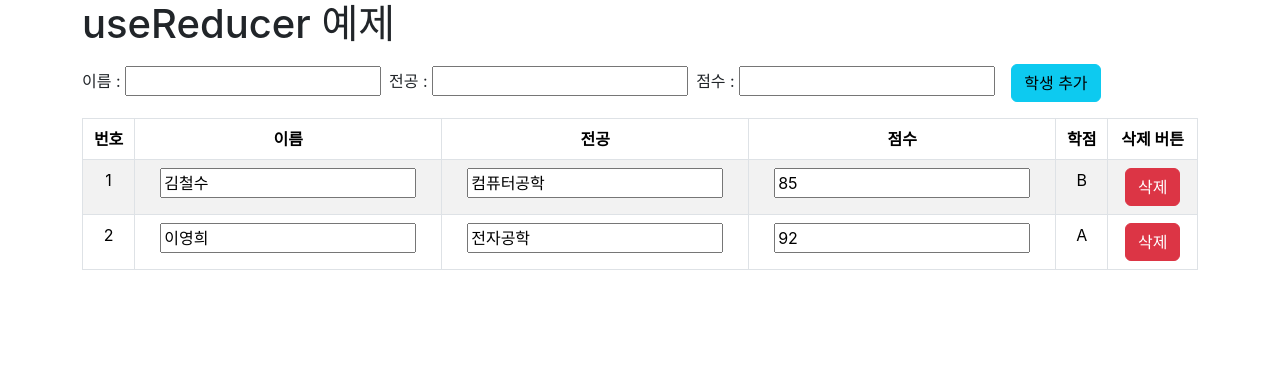
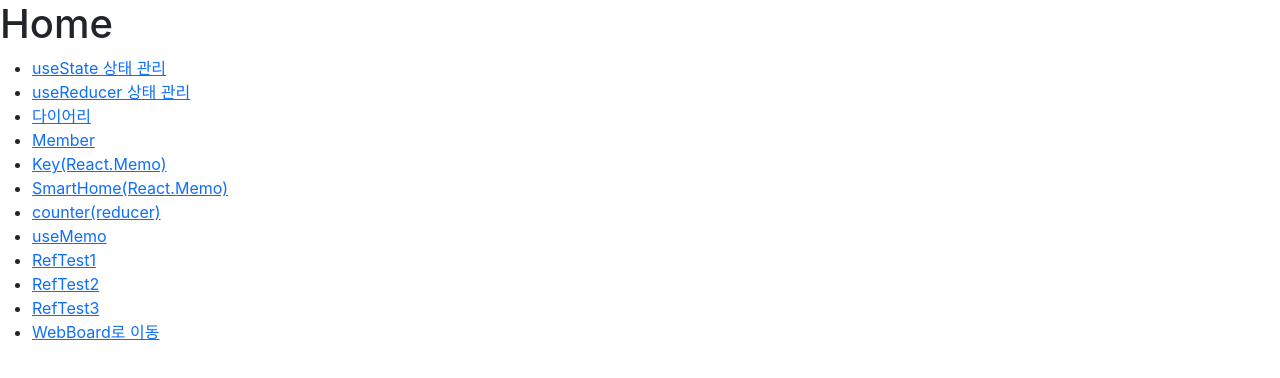
Before and after one commit to GJKim-James/shinhan-ds-academy-react, a React (Create React App) app: page / in a window 1280 px wide. Shown: the top 378 px of the page. Built offline with nearby package versions, Linux system fonts and the light colour scheme.

Commit message:
2025. 02. 17. 월. React 라우팅

```diff
--- a/package.json
+++ b/package.json
@@ -9,6 +9,7 @@
     "react": "^19.0.0",
     "react-bootstrap": "^2.10.9",
     "react-dom": "^19.0.0",
+    "react-router-dom": "^7.1.5",
     "react-scripts": "5.0.1",
     "web-vitals": "^4.2.4"
   },
--- /dev/null
+++ b/src/Home.jsx
@@ -0,0 +1,49 @@
+import { Link } from 'react-router-dom';
+
+function Home(props) {
+    return (
+        <div>
+            <h1>Home</h1>
+            <ul>
+                <li>
+                    <Link to={"/day5/state"}>useState 상태 관리</Link>
+                </li>
+                <li>
+                    <Link to={"/day5/reducer"}>useReducer 상태 관리</Link>
+                </li>
+                <li>
+                    <Link to={"/day4/diary"}>다이어리</Link>
+                </li>
+                <li>
+                    <Link to={"/day4/member"}>Member</Link>
+                </li>
+                <li>
+                    <Link to={"/day4/key"}>Key(React.Memo)</Link>
+                </li>
+                <li>
+                    <Link to={"/day4/smarthome"}>SmartHome(React.Memo)</Link>
+                </li>
+                <li>
+                    <Link to={"/day4/counter"}>counter(reducer)</Link>
+                </li>
+                <li>
+                    <Link to={"/day4/usememo"}>useMemo</Link>
+                </li>
+                <li>
+                    <Link to={"/day4/ref1"}>RefTest1</Link>
+                </li>
+                <li>
+                    <Link to={"/day4/ref2"}>RefTest2</Link>
+                </li>
+                <li>
+                    <Link to={"/day4/ref2"}>RefTest3</Link>
+                </li>
+                <li>
+                    <Link to={"/webboard"}>WebBoard로 이동</Link>
+                </li>
+            </ul>
+        </div>
+    );
+}
+
+export default Home;
--- a/src/index.js
+++ b/src/index.js
@@ -1,20 +1,43 @@
 import 'bootstrap/dist/css/bootstrap.min.css'; // bootstrap css
+import Day4App from 'day4/Day4App';
+import KeyList from 'day4/reactmemo/KeyList';
+import SmartHome from 'day4/reactmemo/SmartHome';
+import CounterReducerTest from 'day4/reducer/CounterReducerTest';
+import MemberReducerTest from 'day4/reducer/MemberReducerTest';
+import RefTest1 from 'day4/RefTest1';
+import RefTest2 from 'day4/RefTest2';
+import RefTest3 from 'day4/RefTest3';
+import UseMemoTest from 'day4/UseMemoTest';
+import StudentManager from 'day5/review/StudentManager';
 import StudentManager2 from 'day5/review/StudentManager2';
+import Home from 'Home';
 import 'index.css';
 import ReactDOM from 'react-dom/client';
+import { BrowserRouter, Route, Routes } from 'react-router-dom';
 import reportWebVitals from 'reportWebVitals';
+import WebBoardHome from 'webboard/WebBoardHome';
 
 const root = ReactDOM.createRoot(document.getElementById('root'));
 root.render(
   // <React.StrictMode> : 리액트앱 내부의 잠재적 문제를 검사하는 도구
   <>
-    {/* <Day3App></Day3App> */}
-
-    {/* <TimerApp></TimerApp> */}
-
-    {/* <Day4App></Day4App> */}
-
-    <StudentManager2></StudentManager2>
+    <BrowserRouter>
+      <Routes>
+        <Route path='/' element={<Home></Home>}></Route>
+        <Route path='/day5/state' element={<StudentManager></StudentManager>}></Route>
+        <Route path='/day5/reducer' element={<StudentManager2></StudentManager2>}></Route>
+        <Route path='/day4/diary' element={<Day4App></Day4App>}></Route>
+        <Route path='/day4/member' element={<MemberReducerTest></MemberReducerTest>}></Route>
+        <Route path='/day4/key' element={<KeyList></KeyList>}></Route>
+        <Route path='/day4/smarthome' element={<SmartHome></SmartHome>}></Route>
+        <Route path='/day4/counter' element={<CounterReducerTest></CounterReducerTest>}></Route>
+        <Route path='/day4/usememo' element={<UseMemoTest></UseMemoTest>}></Route>
+        <Route path='/day4/ref1' element={<RefTest1></RefTest1>}></Route>
+        <Route path='/day4/ref2' element={<RefTest2></RefTest2>}></Route>
+        <Route path='/day4/ref3' element={<RefTest3></RefTest3>}></Route>
+        <Route path='/webboard/*' element={<WebBoardHome></WebBoardHome>}></Route>
+      </Routes>
+    </BrowserRouter>
   </>
   // </React.StrictMode>
 );
--- /dev/null
+++ b/src/webboard/WebBoardDelete.jsx
@@ -0,0 +1,11 @@
+import React from 'react';
+
+function WebBoardDelete(props) {
+    return (
+        <div>
+            <h1>WebBoard 삭제</h1>
+        </div>
+    );
+}
+
+export default WebBoardDelete;
--- /dev/null
+++ b/src/webboard/WebBoardDetail.jsx
@@ -0,0 +1,11 @@
+import React from 'react';
+
+function WebBoardDetail(props) {
+    return (
+        <div>
+            <h1>WebBoard 상세보기</h1>
+        </div>
+    );
+}
+
+export default WebBoardDetail;
--- /dev/null
+++ b/src/webboard/WebBoardHome.jsx
@@ -0,0 +1,37 @@
+import React from 'react';
+import { Link, Route, Routes } from 'react-router-dom';
+import WebBoardList from 'webboard/WebBoardList';
+import WebBoardInsert from 'webboard/WebBoardInsert';
+import WebBoardDetail from 'webboard/WebBoardDetail';
+import WebBoardDelete from 'webboard/WebBoardDelete';
+
+function WebBoardHome(props) {
+    return (
+        <div>
+            <h1>WebBoard</h1>
+            <ul>
+                <li>
+                    <Link to={"/webboard/list"}>조회(절대경로)</Link>
+                </li>
+                <li>
+                    <Link to={"/webboard/insert"}>입력(절대경로)</Link>
+                </li>
+                <li>
+                    <Link to={"/webboard/detail"}>상세보기(절대경로)</Link>
+                </li>
+                <li>
+                    <Link to={"/webboard/delete"}>삭제(절대경로)</Link>
+                </li>
+            </ul>
+
+            <Routes>
+                <Route path='list' element={<WebBoardList></WebBoardList>}></Route>
+                <Route path='insert' element={<WebBoardInsert></WebBoardInsert>}></Route>
+                <Route path='detail/:bno' element={<WebBoardDetail></WebBoardDetail>}></Route>
+                <Route path='delete/:bno' element={<WebBoardDelete></WebBoardDelete>}></Route>
+            </Routes>
+        </div>
+    );
+}
+
+export default WebBoardHome;
--- /dev/null
+++ b/src/webboard/WebBoardInsert.jsx
@@ -0,0 +1,11 @@
+import React from 'react';
+
+function WebBoardInsert(props) {
+    return (
+        <div>
+            <h1>WebBoard Insert</h1>
+        </div>
+    );
+}
+
+export default WebBoardInsert;
--- /dev/null
+++ b/src/webboard/WebBoardList.jsx
@@ -0,0 +1,11 @@
+import React from 'react';
+
+function WebBoardList(props) {
+    return (
+        <div>
+            <h1>WebBoard List</h1>
+        </div>
+    );
+}
+
+export default WebBoardList;
```
Also changed, not shown: 1 other file (tests, documents, lock files or other folders).
